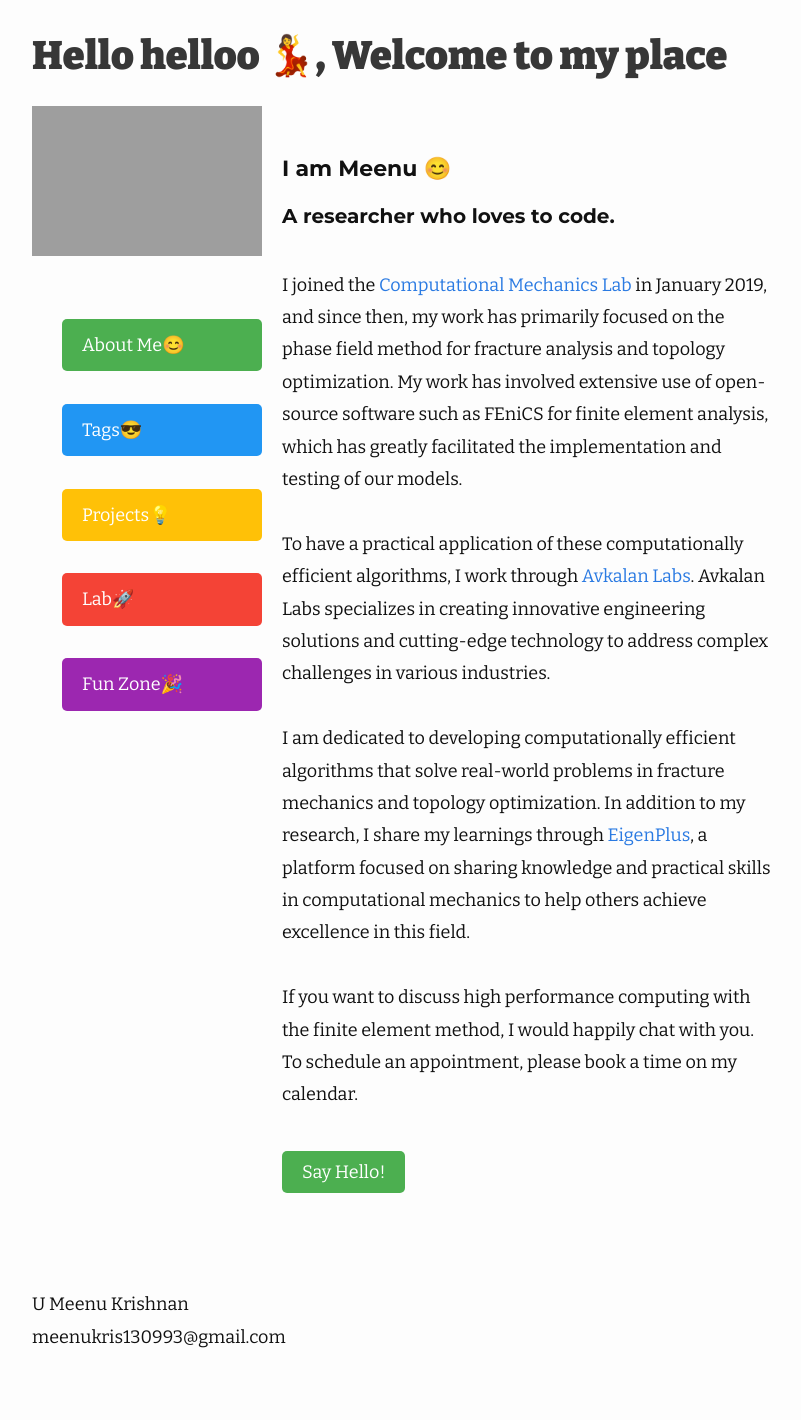
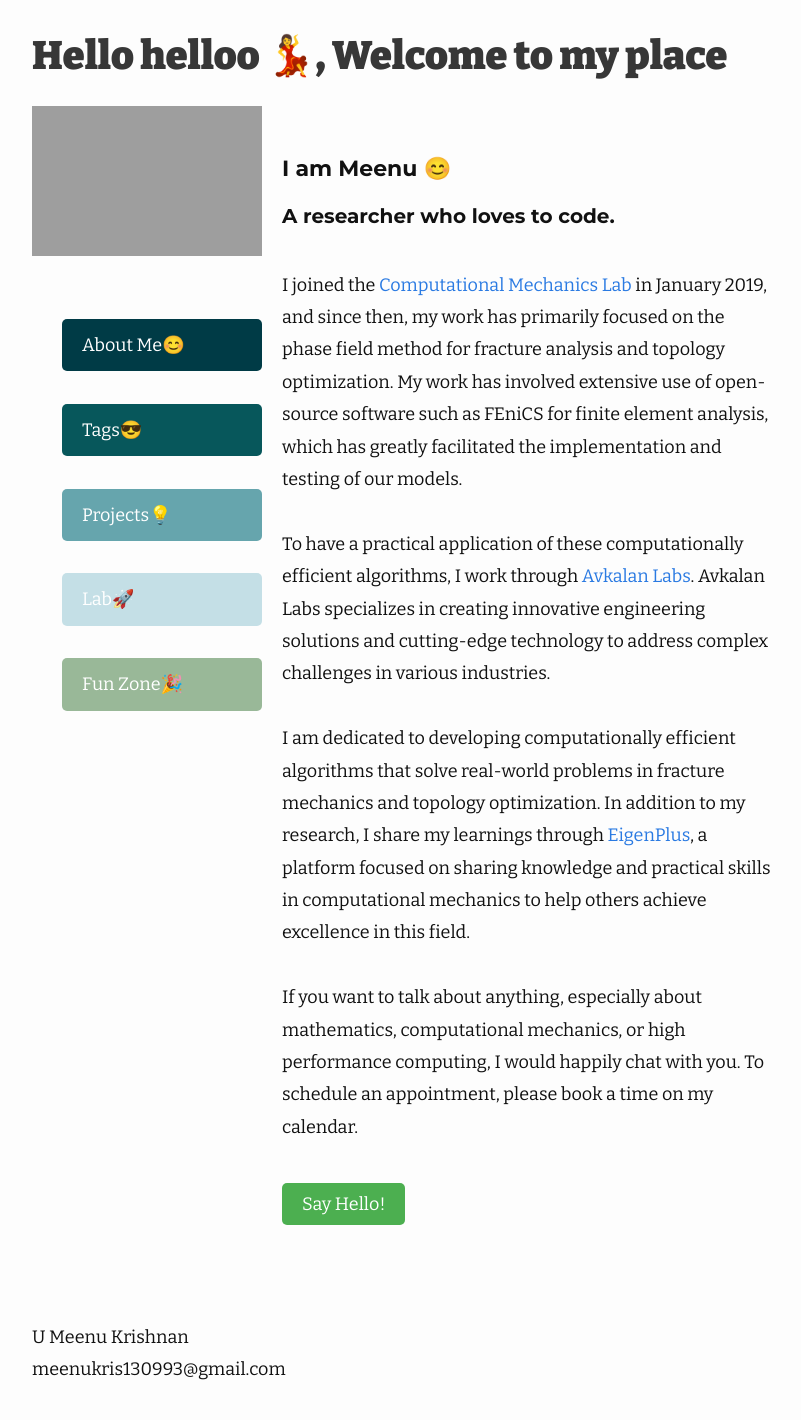
Before and after one commit to umeenukrishnan/umeenukrishnan.github.io, a Jekyll site: the page built from index.markdown, in a window 1280 px wide. Shown: the whole page, without its empty margins (238-1039 px from the left). Built offline with Jekyll 4.4.1, drawn with Linux system fonts in a browser that asks for light colours; before the commit the page ends 1388 px from its top, so only the background shows below that.

Commit message:
Update home.html

```diff
--- a/_layouts/home.html
+++ b/_layouts/home.html
@@ -15,11 +15,11 @@ layout: default
       <object class="meenu-icon" data="{{ site.url }}/assets/svg/meenu.svg" width="230" style="pointer-events: none;"></object>
       <nav style="margin-top: 20px;">
         <ul style="list-style-type: none; padding: 0;">
-          <li style="margin-bottom: 10px;"><a class="link" href="{{ site.url }}/about" style="background-color: #4CAF50; color: white; padding: 10px 20px; text-decoration: none; border-radius: 5px; display: block;">About Me😊</a></li>
-          <li style="margin-bottom: 10px;"><a class="link" href="{{ site.url }}/tags" style="background-color: #2196F3; color: white; padding: 10px 20px; text-decoration: none; border-radius: 5px; display: block;">Tags😎</a></li>
-          <li style="margin-bottom: 10px;"><a class="link" href="{{ site.url }}/projects" style="background-color: #FFC107; color: white; padding: 10px 20px; text-decoration: none; border-radius: 5px; display: block;">Projects💡</a></li>
-          <li style="margin-bottom: 10px;"><a class="link" href="https://computationalmechanics.in/author/meenu/" style="background-color: #F44336; color: white; padding: 10px 20px; text-decoration: none; border-radius: 5px; display: block;">Lab🚀</a></li>
-          <li style="margin-bottom: 10px;"><a class="link" href="{{ site.url }}/funzone" style="background-color: #9C27B0; color: white; padding: 10px 20px; text-decoration: none; border-radius: 5px; display: block;">Fun Zone🎉</a></li>
+          <li style="margin-bottom: 5px;"><a class="link" href="{{ site.url }}/about" style="background-color: #003B46; color: white; padding: 10px 20px; text-decoration: none; border-radius: 5px; display: block;">About Me😊</a></li>
+          <li style="margin-bottom: 5px;"><a class="link" href="{{ site.url }}/tags" style="background-color: #07575B; color: white; padding: 10px 20px; text-decoration: none; border-radius: 5px; display: block;">Tags😎</a></li>
+          <li style="margin-bottom: 5px;"><a class="link" href="{{ site.url }}/projects" style="background-color: #66A5AD; color: white; padding: 10px 20px; text-decoration: none; border-radius: 5px; display: block;">Projects💡</a></li>
+          <li style="margin-bottom: 5px;"><a class="link" href="https://computationalmechanics.in/author/meenu/" style="background-color: #C4DFE6; color: white; padding: 10px 20px; text-decoration: none; border-radius: 5px; display: block;">Lab🚀</a></li>
+          <li style="margin-bottom: 5px;"><a class="link" href="{{ site.url }}/funzone" style="background-color: #99B898; color: white; padding: 10px 20px; text-decoration: none; border-radius: 5px; display: block;">Fun Zone🎉</a></li>
         </ul>
       </nav>
     </div>
@@ -37,7 +37,8 @@ layout: default
                 <br><br>
                 I am dedicated to developing computationally efficient algorithms that solve real-world problems in fracture mechanics and topology optimization. In addition to my research, I share my learnings through <a href="https://eigenplus.com">EigenPlus</a>, a platform focused on sharing knowledge and practical skills in computational mechanics to help others achieve excellence in this field.
                 <br><br>
-                If you want to discuss high performance computing with the finite element method, I would happily chat with you. To schedule an appointment, please book a time on my calendar.
+                If you want to talk about anything, especially about mathematics, computational mechanics, or high performance computing, I would happily chat with you. To schedule an appointment, please book a time on my calendar.
+
               </p>
               <a class="button button-hello" href="https://calendly.com/umeenukrishnan/30min" target="_blank" title="Let's connect!" style="background-color: #4CAF50; color: white; padding: 10px 20px; text-decoration: none; border-radius: 5px;">Say Hello!</a>
             </div>
```
